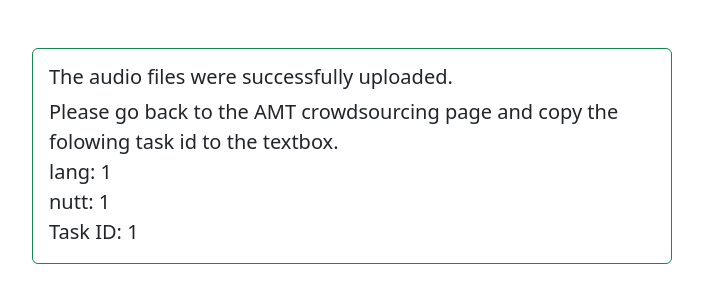
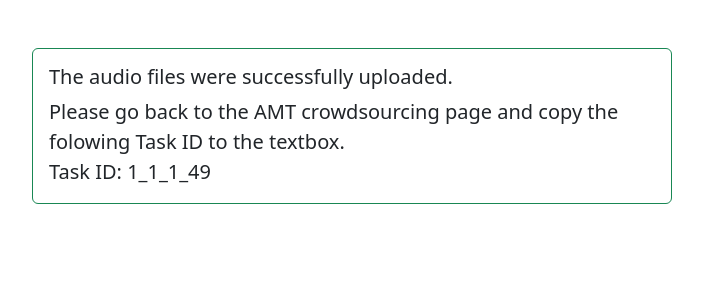
Before and after one commit to cromz22/recorder, a React (Create React App) app in the folder frontend/: page /finished/1/1/1 in a window 1280 px wide. Shown: the top 302 px of the page, without its empty margins (288-991 px from the left). Built offline with nearby package versions, Linux system fonts and the light colour scheme.

Commit message:
generate hash string

```diff
--- a/frontend/src/components/Finished.tsx
+++ b/frontend/src/components/Finished.tsx
@@ -2,9 +2,16 @@
 import { useParams } from "react-router-dom";
 
 const Finished = () => {
-  let { lang } = useParams<{ lang: string }>();
-  let { nutt } = useParams<{ nutt: string }>();
-  let { taskId } = useParams<{ taskId: string }>();
+  let { lang, nutt, taskId } =
+    useParams<{ lang: string; nutt: string; taskId: string }>();
+
+  const hashCode = (s: string) => {
+    let h = 0;
+    for (let i = 0; i < s.length; i++)
+      h = (Math.imul(31, h) + s.charCodeAt(i)) | 0;
+
+    return h;
+  };
 
   let ctn = (
     <Card
@@ -16,13 +23,9 @@
         <Card.Title>The audio files were successfully uploaded.</Card.Title>
         <Card.Text>
           Please go back to the AMT crowdsourcing page and copy the folowing
-          task id to the textbox.
+          Task ID to the textbox.
           <br />
-          lang: {lang}
-          <br />
-          nutt: {nutt}
-          <br />
-          Task ID: {taskId}
+          Task ID: {`${lang}_${nutt}_${taskId}_${hashCode(taskId)}`}
         </Card.Text>
       </Card.Body>
     </Card>
@@ -38,13 +41,9 @@
         <Card.Body>
           <Card.Title>音声ファイルは正常にアップロードされました。</Card.Title>
           <Card.Text>
-            Yahoo!クラウドソーシングのページに戻り、以下のidを入力してください。
+            Yahoo!クラウドソーシングのページに戻り、以下のタスクIDを入力してください。
             <br />
-            lang: {lang}
-            <br />
-            nutt: {nutt}
-            <br />
-            Task ID: {taskId}
+            タスクID: {`${lang}_${nutt}_${taskId}_${hashCode(taskId)}`}
           </Card.Text>
         </Card.Body>
       </Card>
```
Also changed, not shown: frontend/src/components/Description.tsx (+11 -7 lines).
